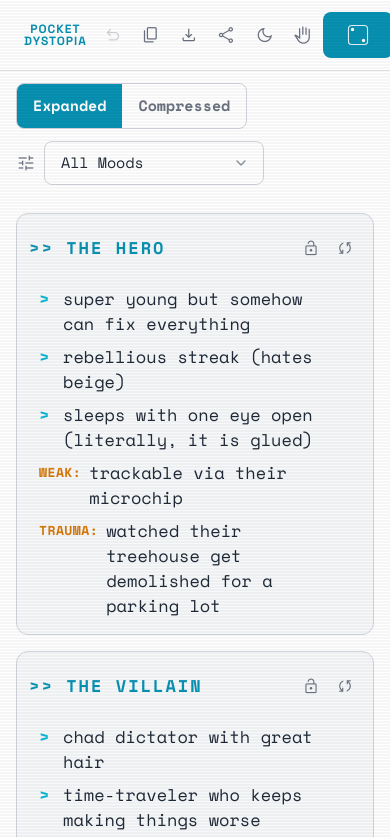
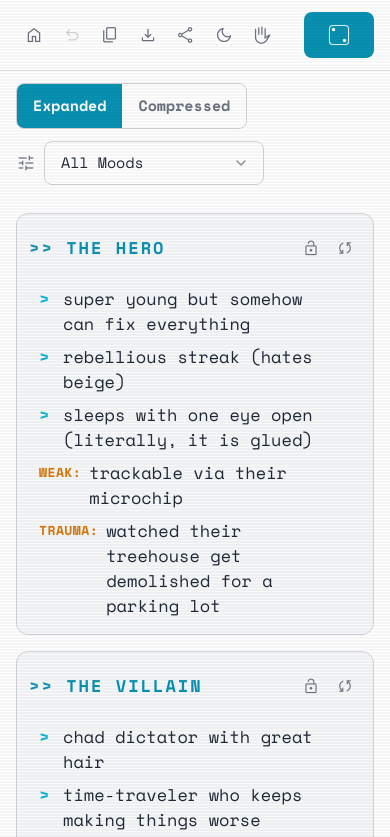
Before and after one commit to nicojan/pocket-dystopia, a plain HTML site: page index.html in a window 390 px wide. Both pictures are taken after a click on the button "tap to roll". Shown: the top 837 px of the page. Drawn offline with nearby package versions, Linux system fonts and the light colour scheme.

Commit message:
feat: mobile top bar polish
- Hide the logo on mobile and add a home icon to the nav cluster to preserve the reset action
- Pin the roll-die button to the opposite edge of the nav on mobile (right in right-handed, left in left-handed)
- Flip the back_hand icon in right-handed mode so it previews the destination (left hand)

```diff
--- a/index.html
+++ b/index.html
@@ -66,6 +66,9 @@
         <button class="top-bar-title" type="button" onclick="confirmReset()" aria-label="Reset build and return to the home screen">POCKET DYSTOPIA</button>
       </div>
       <div class="top-bar-right">
+        <button class="btn-icon btn-home-mobile" id="btn-home" onclick="confirmReset()" aria-label="Reset build and return to the home screen">
+          <span class="material-symbols-outlined" aria-hidden="true">home</span>
+        </button>
         <button class="btn-icon" id="btn-undo" onclick="undo()" aria-label="Undo last roll" disabled>
           <span class="material-symbols-outlined" aria-hidden="true">undo</span>
         </button>
--- a/styles.css
+++ b/styles.css
@@ -1101,11 +1101,42 @@ body::before {
   }
 }
 
+/* Home button only visible on mobile (where the logo is hidden) */
+.btn-home-mobile {
+  display: none;
+}
+
+/* Flip the "back of hand" icon to preview the destination mode.
+   In right-handed mode, the button switches to left-handed — so show a left hand. */
+[data-left-handed="false"] #btn-left-hand .material-symbols-outlined {
+  transform: scaleX(-1);
+}
+
 /* --- Responsive --- */
 @media (max-width: 600px) {
-  .top-bar-title {
-    font-size: 0.75rem;
-    letter-spacing: 1px;
+  .top-bar-left {
+    display: none;
+  }
+
+  .btn-home-mobile {
+    display: inline-flex;
+  }
+
+  /* Let the nav span the full width so the die can push to the opposite edge */
+  .top-bar-right {
+    flex: 1;
+  }
+
+  /* Right-handed: die sticks to the right, rest of the nav on the left */
+  #btn-roll-all {
+    margin-left: auto;
+  }
+
+  /* Left-handed: container is row-reverse, so invert the auto-margin
+     to push the die to the visual left instead. */
+  [data-left-handed="true"] #btn-roll-all {
+    margin-left: 0;
+    margin-right: auto;
   }
 
   .text-display {
```
